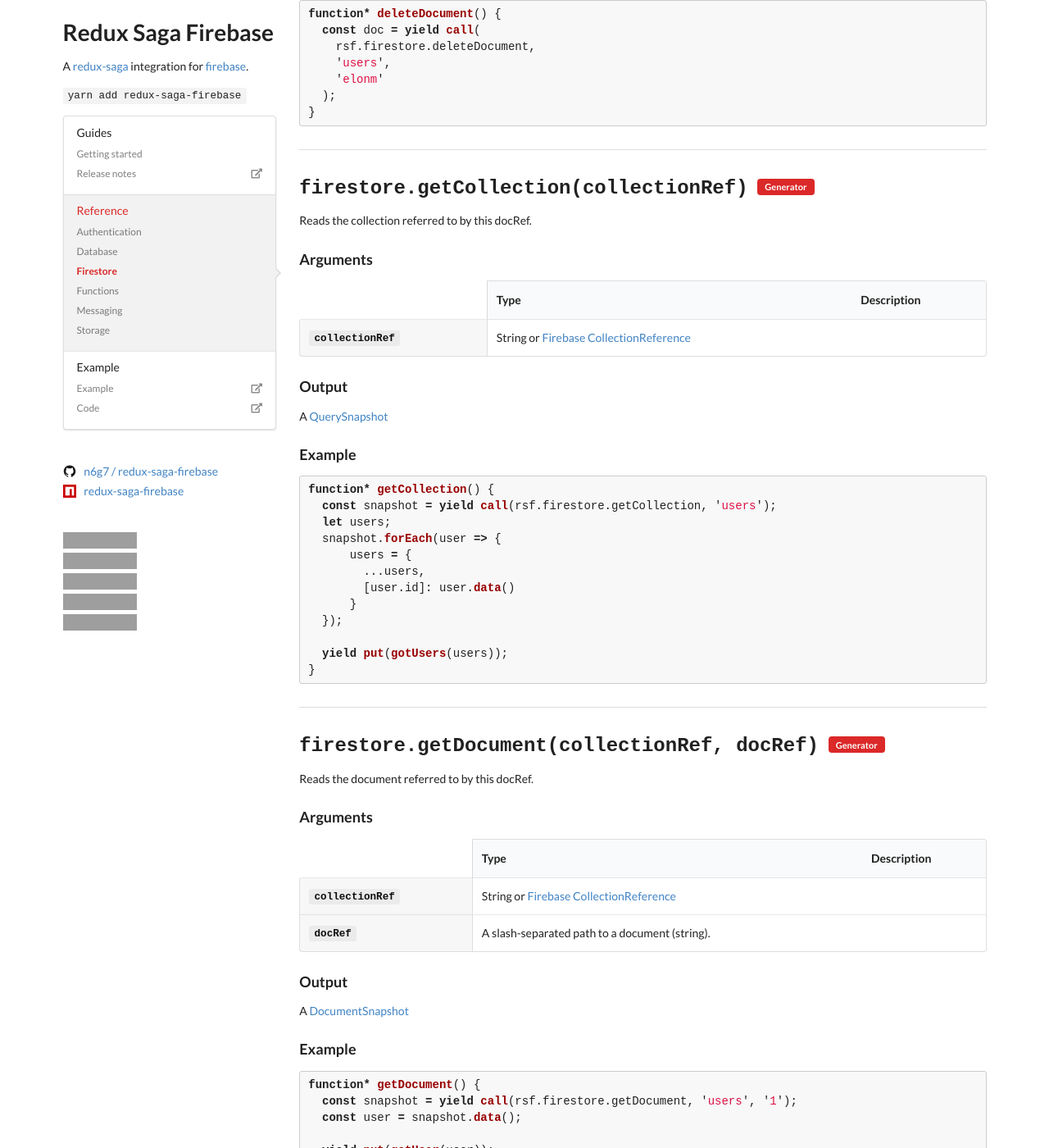
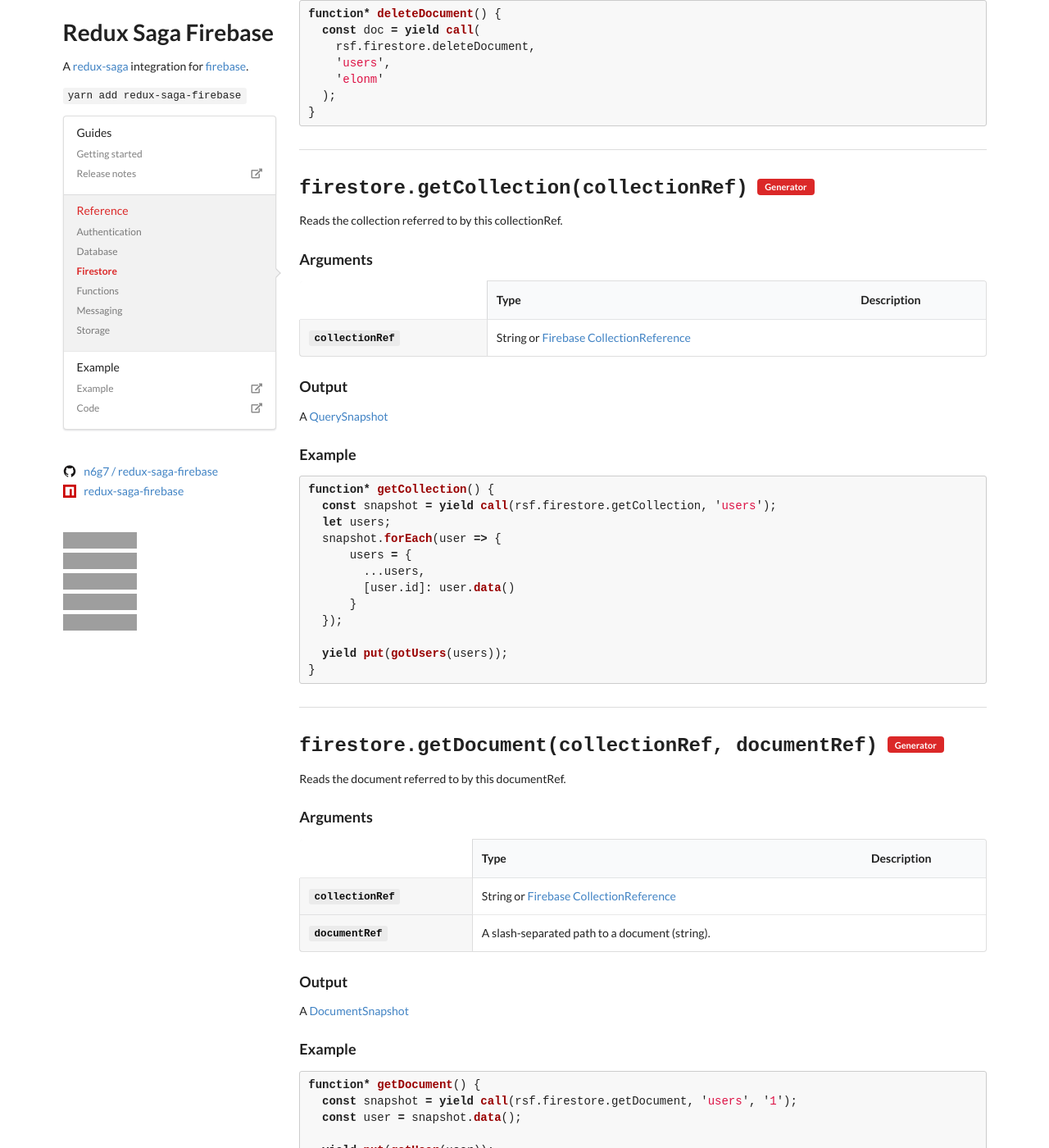
Before and after one commit to n6g7/redux-saga-firebase, a Jekyll site: the page built from docs/_reference/firestore.md, in a window 1280 px wide and 1400 px high, scrolled down 1234 px. Shown: the whole window at 82% size. Built offline with Jekyll 4.4.1, drawn with Linux system fonts in a browser that asks for light colours; nearby versions of some CDN libraries; some of the changed text lies outside the part shown; grey boxes are pictures that could not be loaded.

Commit message:
Fix doc.

````diff
--- a/docs/_reference/firestore.md
+++ b/docs/_reference/firestore.md
@@ -54,7 +54,7 @@
   - signature: firestore.getCollection(collectionRef)
     id: getCollection
     generator: true
-    description: Reads the collection referred to by this docRef.
+    description: Reads the collection referred to by this collectionRef.
     arguments:
       - name: collectionRef
         required: true
@@ -76,15 +76,15 @@
       }
       ```
 
-  - signature: firestore.getDocument(collectionRef, docRef)
+  - signature: firestore.getDocument(collectionRef, documentRef)
     id: getDocument
     generator: true
-    description: Reads the document referred to by this docRef.
+    description: Reads the document referred to by this documentRef.
     arguments:
       - name: collectionRef
         required: true
         type: String or [Firebase CollectionReference](https://firebase.google.com/docs/reference/js/firebase.firestore.CollectionReference)
-      - name: docRef
+      - name: documentRef
         required: true
         type: A slash-separated path to a document (string).
     output: A [DocumentSnapshot](https://firebase.google.com/docs/reference/js/firebase.firestore.DocumentSnapshot)
````
